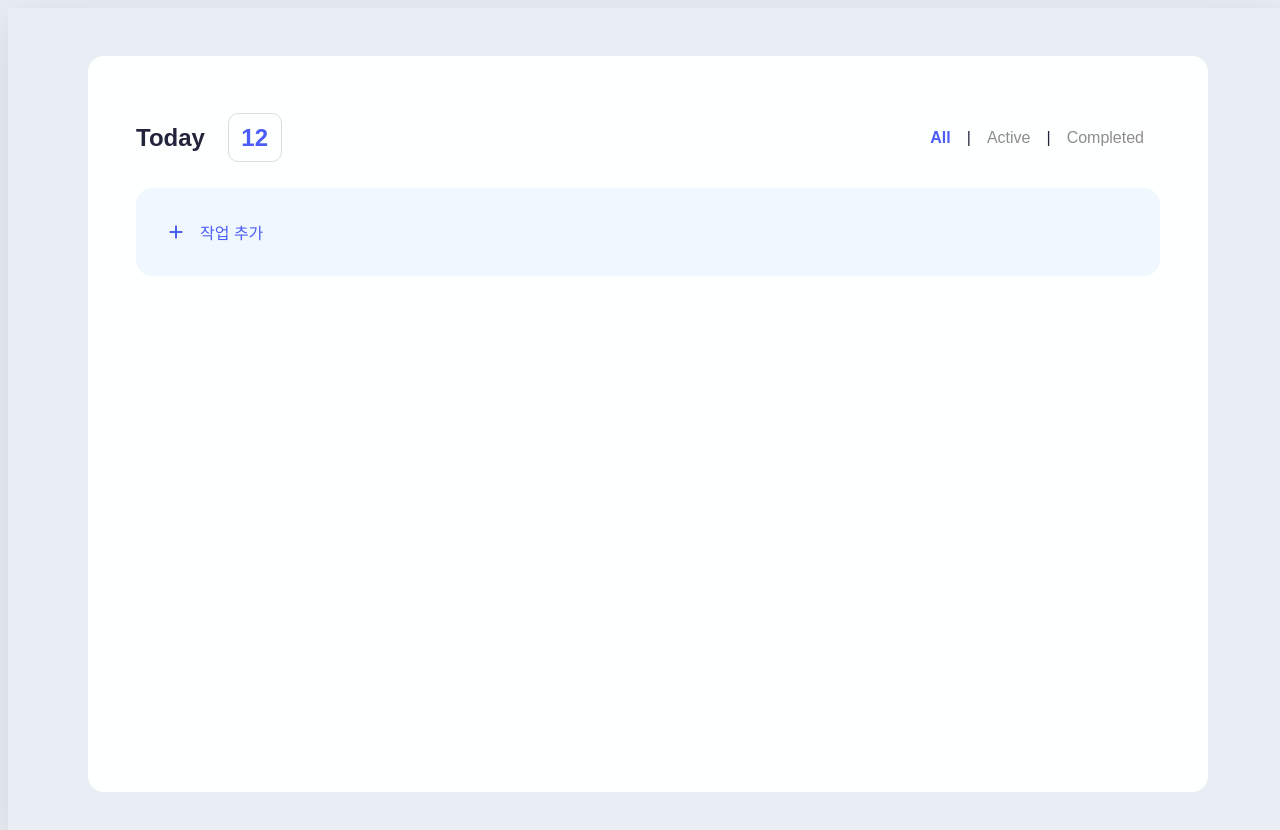
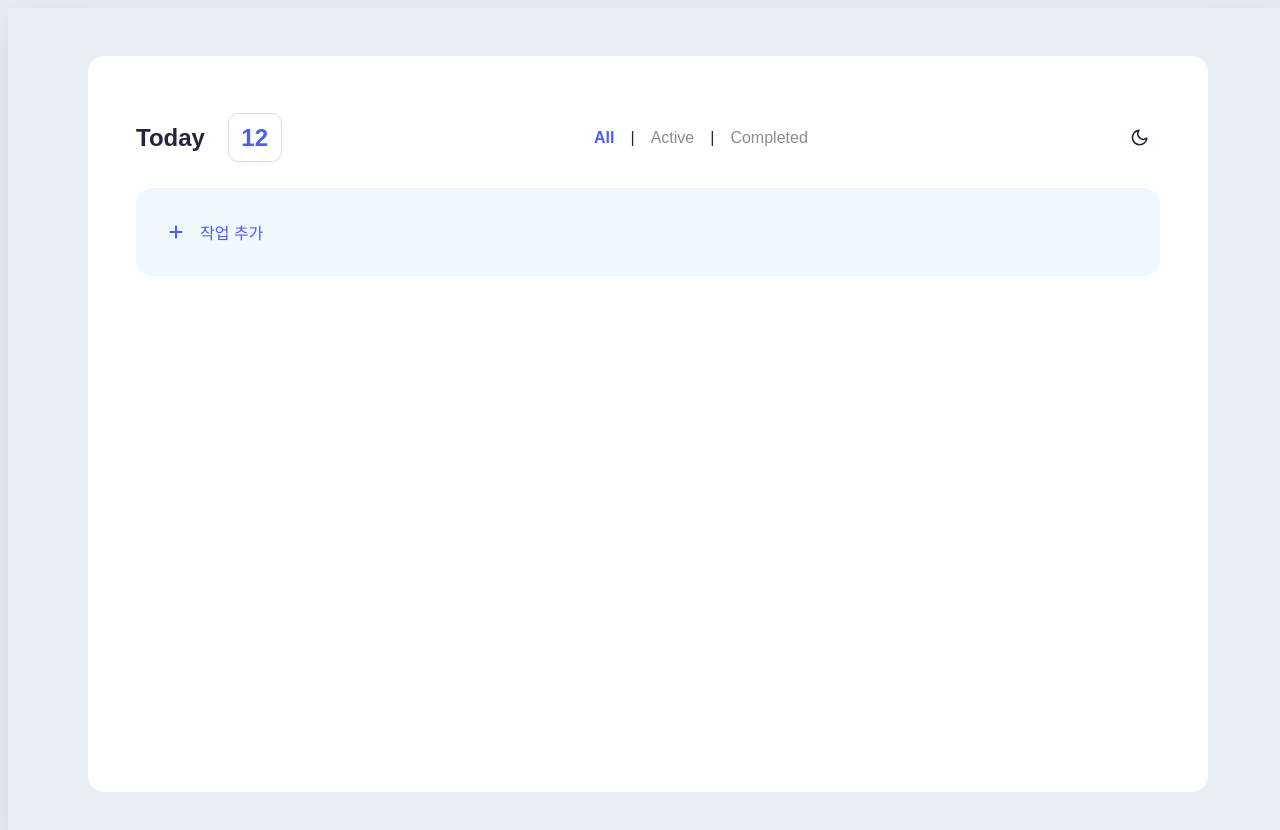
Before and after one commit to eunmilee89/todo-list-app, a React (Vite) app: page / in a window 1280 px wide. Shown: the top 830 px of the page. Built offline with nearby package versions, Linux system fonts and the light colour scheme.

Commit message:
feat: 다크모드 버튼 추가

```diff
--- a/src/components/Header/Header.tsx
+++ b/src/components/Header/Header.tsx
@@ -1,5 +1,8 @@
 import type { FilterValue } from "../../App";
+import { useDarkMode } from "../context/DarkModeContext";
 import styles from "./Header.module.css";
+import { FiMoon } from "react-icons/fi";
+import { FiSun } from "react-icons/fi";
 
 type HeaderProps = {
   filters: FilterValue[];
@@ -12,6 +15,7 @@ export default function Header({
   filter,
   onFilterChange,
 }: HeaderProps) {
+  const { darkMode, toggleDarkMode } = useDarkMode();
   return (
     <div className={styles.headers}>
       <h2>
@@ -32,6 +36,10 @@ export default function Header({
           </li>
         ))}
       </ul>
+      <button onClick={toggleDarkMode} className={styles.modeBtn}>
+        {darkMode && <FiSun />}
+        {!darkMode && <FiMoon />}
+      </button>
     </div>
   );
 }
```
